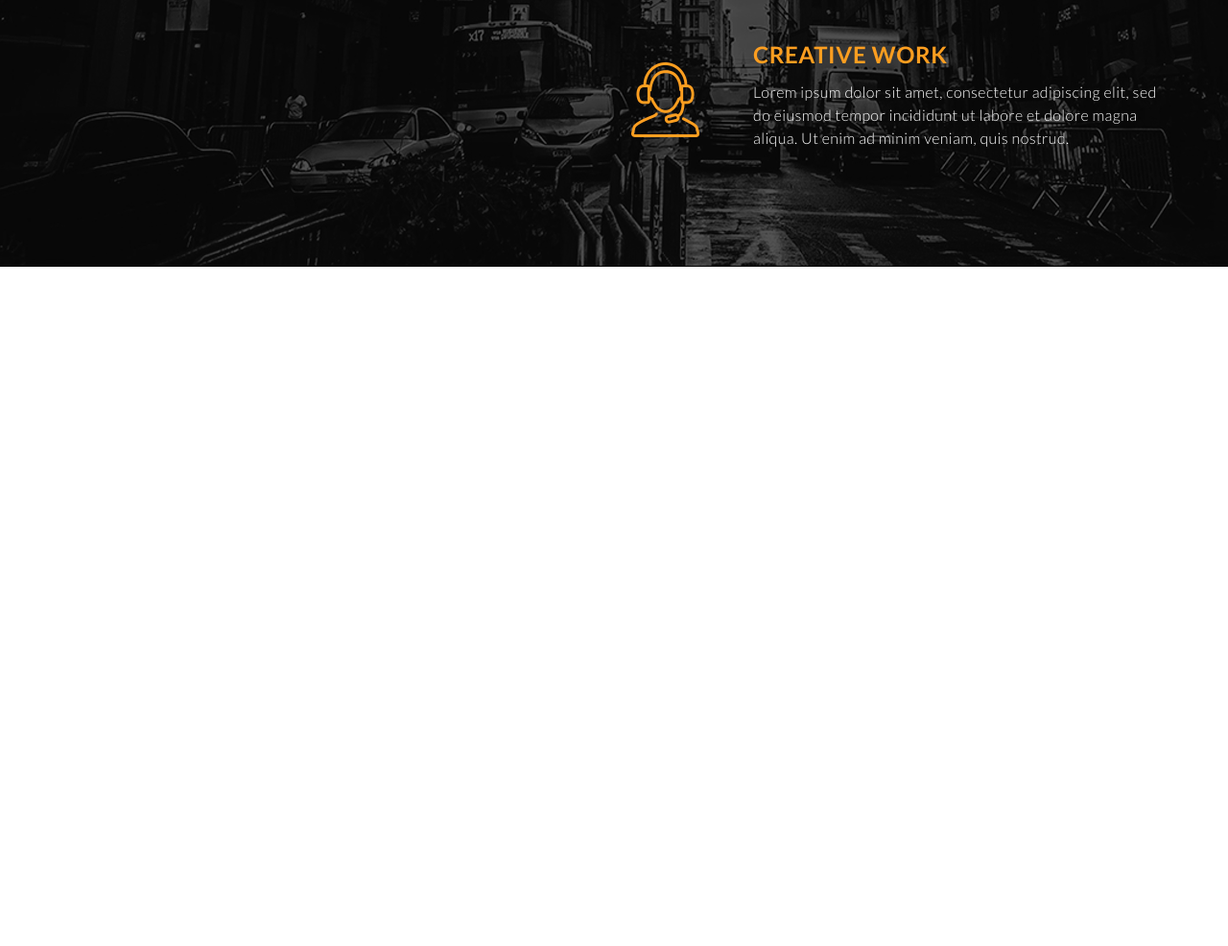
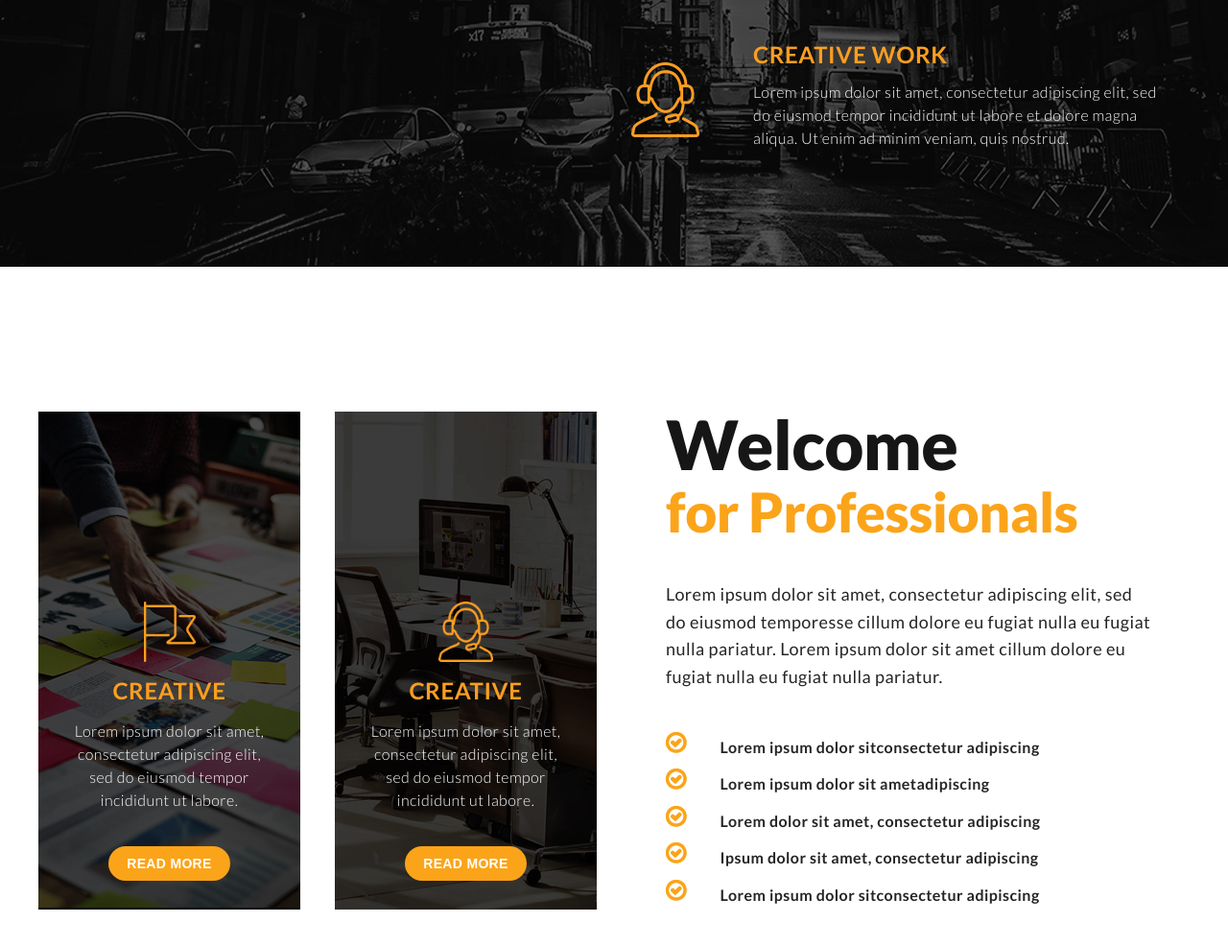
Before and after one commit to michalandrzejczak/project-psdtohtml1, a plain HTML site: page index.html in a window 1280 px wide. Shown: the part 2242-3228 px from the top of the page at 96% size. Before the commit the page ends 2520 px from the top, so only its background shows below. Drawn offline with nearby package versions, Linux system fonts and the light colour scheme; files that its build step writes are made by us from their sources.

Commit message:
Completed section services2, added support for animations on different browsers

```diff
--- a/index.html
+++ b/index.html
@@ -123,6 +123,60 @@
 					</tr>
 				</table>
 			</section> <!--#page-services-->
+			<section id="page-services2">
+				<div class="card-1">
+					<img src="img/flag-icon.png" alt="Flag-icon">
+					<span class="card_heading">Creative</span>
+					<p class="card_para">
+						Lorem ipsum dolor sit amet, consectetur adipiscing elit, sed do eiusmod tempor incididunt ut labore.
+					</p>
+					<button class="btn btn-secondary">Read more</button>
+				</div> <!--.card-1-->
+				<div class="card-2">
+					<img src="img/person-icon.png" alt="Person-icon">
+					<span class="card_heading">Creative</span>
+					<p class="card_para">
+						Lorem ipsum dolor sit amet, consectetur adipiscing elit, sed do eiusmod tempor incididunt ut labore.
+					</p>
+					<button class="btn btn-secondary">Read more</button>
+				</div> <!--.card-2-->
+				<div class="services2_textcontainer">
+					<div class="services2_heading">
+						<h1 class="h1-dark">Welcome</h1>
+						<h2 class="h2-yellow">for Professionals</h2>
+					</div>
+					<p class="services2_para">
+						Lorem ipsum dolor sit amet, consectetur adipiscing elit, sed do eiusmod temporesse cillum dolore eu fugiat nulla eu fugiat nulla pariatur. Lorem ipsum dolor sit amet cillum dolore eu fugiat nulla eu fugiat nulla pariatur.
+					</p>
+					<ul>
+						<li>
+							<span class="services2_bullettext">
+								Lorem ipsum dolor sitconsectetur adipiscing
+							</span>
+						</li>
+						<li>
+							<span class="services2_bullettext">
+								Lorem ipsum dolor sit ametadipiscing
+							</span>
+						</li>
+						<li>
+							<span class="services2_bullettext">
+								Lorem dolor sit amet, consectetur adipiscing
+							</span>
+							</li>
+						<li>
+							<span class="services2_bullettext">
+								Ipsum dolor sit amet, consectetur adipiscing
+							</span>
+						</li>
+						<li>
+							<span class="services2_bullettext">
+								Lorem ipsum dolor sitconsectetur adipiscing
+							</span>
+						</li>
+					</ul>
+				</div> <!--.services2_textcontainer-->
+			</section> <!--#page-services2-->
 		</main>
 	</body>
 </html>
--- a/sass/sections/main.scss
+++ b/sass/sections/main.scss
@@ -84,6 +84,8 @@ img {
 	}
 	&:active {
 		transform: scale(0.95);
+		-webkit-transform: scale(0.95);
+		-moz-transform: scale(0.95);
 	}
 }
 .btn-secondary {
@@ -110,5 +112,7 @@ img {
 	}
 	&:active {
 		transform: scale(0.95);
+		-webkit-transform: scale(0.95);
+		-moz-transform: scale(0.95);
 	}
 }
--- a/sass/sections/page-services.scss
+++ b/sass/sections/page-services.scss
@@ -26,7 +26,11 @@
 		display: inline-block;
 		&:hover {
 			transition: all 0.5s ease;
+			-webkit-transition: all 0.5s ease;
+			-moz-transition: all 0.5s ease;
 			transform: rotate(5deg) scale(1.05);
+			-webkit-transform: rotate(5deg) scale(1.05);
+			-moz-transform: rotate(5deg) scale(1.05);
 		}
 	}
 
--- /dev/null
+++ b/sass/sections/page-services2.scss
@@ -0,0 +1,102 @@
+#page-services2 {
+	position: relative;
+	margin: 0 auto;
+	max-width: 1600px;
+	width: 100%;
+	min-height: 820px;
+	background-color: #ffffff;
+	display: flex;
+	justify-content: center;
+	align-items: center;
+
+	%card {
+		height: 519px;
+		width: 273px;
+		background-color: #000000;
+		background-repeat: no-repeat;
+		margin: 0 36px 0 0;
+		text-align: center;
+		display: flex;
+		flex-direction: column;
+		justify-content: flex-end;
+		align-items: center;
+		img {
+			padding-bottom: 18px;
+			-moz-transition: all 0.3s;
+			-webkit-transition: all 0.3s;
+			transition: all 0.3s;
+		}
+		&:hover img{
+			-moz-transform: scale(1.2);
+			-webkit-transform: scale(1.2);
+			transform: scale(1.2);
+		}
+	}
+	.card-1 {
+		@extend %card;
+		background-image: url("img/card1-bg.png");
+		img {
+			width: 54px;
+			height: 63px;
+		}
+	}
+	.card-2 {
+		@extend %card;
+		background-image: url("img/card2-bg.png");
+		img {
+			width: 57px;
+			height: 63px;
+		}
+	}
+	.card_heading {
+		color: $yellow2-themecolor;
+		font-size: 24px;
+		font-weight: 700;
+		letter-spacing: 0.6px;
+		line-height: 1em;
+		text-transform: uppercase;
+		padding-bottom: 18px;
+	}
+
+	.card_para {
+		color: $tertiary-textcolor;
+		font-size: 16px;
+		font-weight: 300;
+		letter-spacing: 0.4px;
+		line-height: 1.5em;
+		padding-bottom: 36px;
+		max-width: 200px;
+	}
+
+	.btn {
+		margin-bottom: 30px
+	}
+
+	.services2_textcontainer {
+		margin: 0 36px;
+	}
+
+	.services2_para {
+		max-width: 510px;
+		color: $secondary-textcolor;
+		letter-spacing: 0.45px;
+		margin: 40px 0;
+	}
+
+	.services2_bullettext {
+		margin-left: 24px;
+	}
+
+	ul {
+		list-style-image: url("img/list-img.png");
+		list-style-position: inside;
+		li {
+			color: $secondary-textcolor;
+			font-size: 16px;
+			font-weight: 700;
+			line-height: 2.4em;
+			letter-spacing: 0.45px;
+		}
+	}
+
+}
--- a/sass/styles.scss
+++ b/sass/styles.scss
@@ -6,3 +6,4 @@
 @import "./sections/page-head.scss";
 @import "./sections/page-welcome.scss";
 @import "./sections/page-services.scss";
+@import "./sections/page-services2.scss";
```
Also changed, not shown: img/card1-bg.png (added), img/card2-bg.png (added), img/list-img.png (added).
